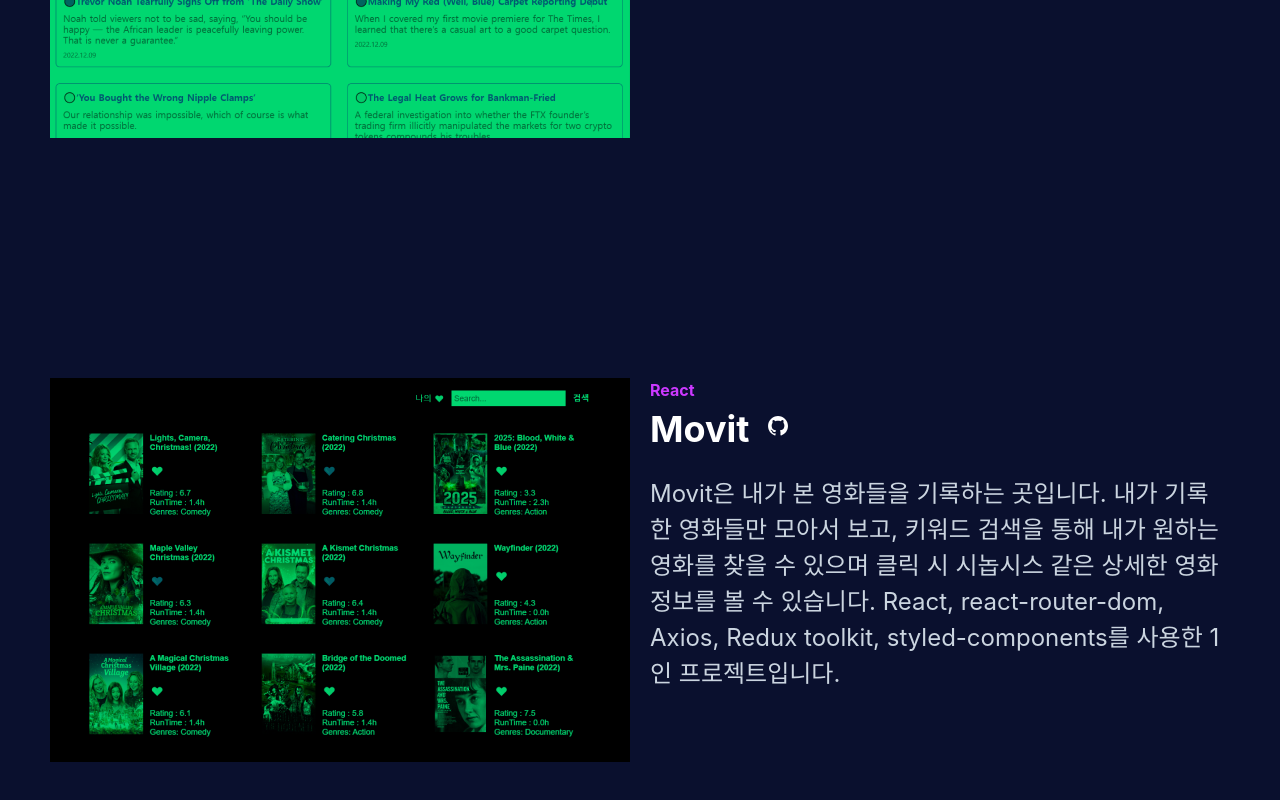
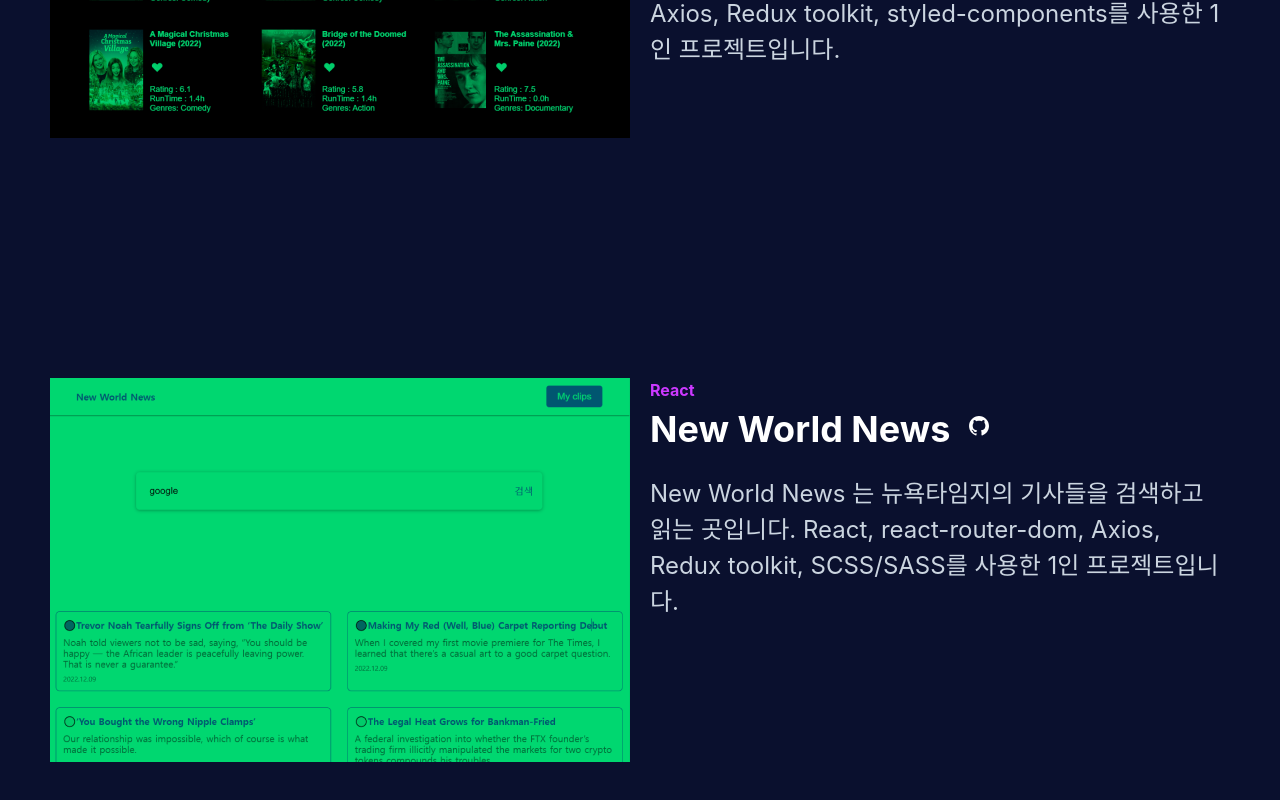
Before and after one commit to HarryA123/Portfolio_KHB, a Next.js app: page / in a window 1280 px wide. Shown: the part 2100-2900 px from the top of the page. Built offline with nearby package versions, Linux system fonts and the light colour scheme.

Commit message:
chore: Change the order

```diff
--- a/src/components/HomePage/HomePage.tsx
+++ b/src/components/HomePage/HomePage.tsx
@@ -117,15 +117,6 @@ export default HomePage;
 const PROJECT = [
   {
     mainSkill: "React",
-    title: "New World News",
-    image: "url(/images/news_1.png)",
-    link: "https://react-news-mu.vercel.app/",
-    github: "https://github.com/HarryA123/React-ToyProjects/tree/main/news",
-    description:
-      "New World News 는 뉴욕타임지의 기사들을 검색하고 읽는 곳입니다. React, react-router-dom, Axios, Redux toolkit, SCSS/SASS를 사용한 1인 프로젝트입니다.",
-  },
-  {
-    mainSkill: "React",
     title: "Movit",
     image: "url(/images/movit_1.png)",
     link: "https://react-movie-app-three-pink.vercel.app/",
@@ -133,6 +124,15 @@ const PROJECT = [
       "https://github.com/HarryA123/React-ToyProjects/tree/main/movie-app",
     description:
       "Movit은 내가 본 영화들을 기록하는 곳입니다. 내가 기록한 영화들만 모아서 보고, 키워드 검색을 통해 내가 원하는 영화를 찾을 수 있으며 클릭 시 시놉시스 같은 상세한 영화 정보를 볼 수 있습니다. React, react-router-dom, Axios, Redux toolkit, styled-components를 사용한 1인 프로젝트입니다.",
+  },
+  {
+    mainSkill: "React",
+    title: "New World News",
+    image: "url(/images/news_1.png)",
+    link: "https://react-news-mu.vercel.app/",
+    github: "https://github.com/HarryA123/React-ToyProjects/tree/main/news",
+    description:
+      "New World News 는 뉴욕타임지의 기사들을 검색하고 읽는 곳입니다. React, react-router-dom, Axios, Redux toolkit, SCSS/SASS를 사용한 1인 프로젝트입니다.",
   },
   // {
   //   mainSkill: "React.js",
```
